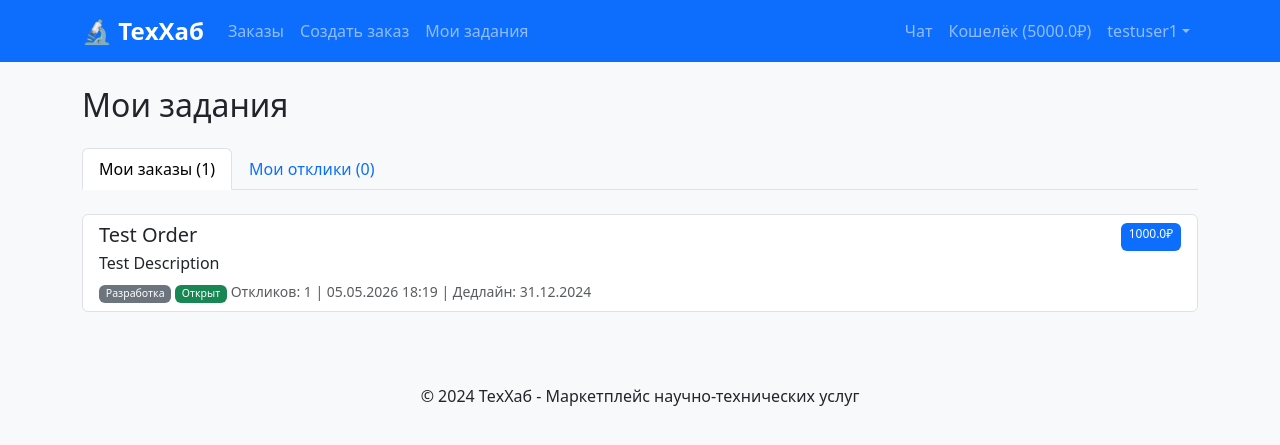
After one commit to NothingnessGit/TechHub, a Flask app: page /my_orders in a window 1280 px wide. The commit adds this page. Shown: the top 445 px of the page. Run offline with Flask 3, Linux system fonts and the light colour scheme; a user stored in the database is signed in.

Commit message:
update branch

```diff
--- a/techhub/app.py
+++ b/techhub/app.py
@@ -193,8 +193,20 @@ def create_order():
         title = request.form.get('title')
         description = request.form.get('description')
         category = request.form.get('category')
-        budget = float(request.form.get('budget'))
+        budget_str = request.form.get('budget')
         deadline_str = request.form.get('deadline')
+
+        # Валидация бюджета
+        try:
+            budget = float(budget_str)
+            if budget < 100:
+                flash('Минимальный бюджет должен быть не менее 100₽', 'danger')
+                categories = ['Разработка', 'Дизайн', 'Инженерия', 'Научные исследования', 'Анализ данных', 'Другое']
+                return render_template('create_order.html', categories=categories)
+        except (ValueError, TypeError):
+            flash('Некорректная сумма бюджета', 'danger')
+            categories = ['Разработка', 'Дизайн', 'Инженерия', 'Научные исследования', 'Анализ данных', 'Другое']
+            return render_template('create_order.html', categories=categories)
 
         deadline = None
         if deadline_str:
@@ -262,11 +274,19 @@ def accept_bid(bid_id):
         flash('У вас нет прав для этого действия', 'danger')
         return redirect(url_for('order_detail', order_id=order.id))
 
+    # Проверка баланса заказчика
+    if current_user.wallet_balance < bid.amount:
+        flash('Недостаточно средств на балансе для принятия отклика. Пожалуйста, пополните кошелек.', 'danger')
+        return redirect(url_for('order_detail', order_id=order.id))
+
+    # Блокировка суммы на балансе (резервирование)
     bid.status = 'accepted'
     order.status = 'in_progress'
+    # Резервируем сумму (списываем с баланса заказчика)
+    current_user.wallet_balance -= bid.amount
     db.session.commit()
 
-    flash('Отклик принят!', 'success')
+    flash('Отклик принят! Средства зарезервированы.', 'success')
     return redirect(url_for('order_detail', order_id=order.id))
 
 @app.route('/chat')
@@ -299,6 +319,39 @@ def chat_list():
 def chat(user_id):
     other_user = User.query.get_or_404(user_id)
 
+    # Проверка: чат возможен только если есть связанный заказ (отклик или заказчик)
+    has_connection = False
+
+    # Проверяем, есть ли заказы от current_user, где other_user сделал отклик
+    orders_by_current = Order.query.filter_by(customer_id=current_user.id).all()
+    for order in orders_by_current:
+        bid = Bid.query.filter_by(order_id=order.id, bidder_id=user_id).first()
+        if bid:
+            has_connection = True
+            break
+
+    # Проверяем, есть ли заказы от other_user, где current_user сделал отклик
+    if not has_connection:
+        orders_by_other = Order.query.filter_by(customer_id=user_id).all()
+        for order in orders_by_other:
+            bid = Bid.query.filter_by(order_id=order.id, bidder_id=current_user.id).first()
+            if bid:
+                has_connection = True
+                break
+
+    # Также разрешаем чат если уже есть история сообщений
+    if not has_connection:
+        existing_message = Message.query.filter(
+            ((Message.sender_id == current_user.id) & (Message.receiver_id == user_id)) |
+            ((Message.sender_id == user_id) & (Message.receiver_id == current_user.id))
+        ).first()
+        if existing_message:
+            has_connection = True
+
+    if not has_connection and current_user.id != user_id:
+        flash('Вы можете писать только пользователям, с которыми у вас есть общий заказ', 'warning')
+        return redirect(url_for('chat_list'))
+
     if request.method == 'POST':
         content = request.form.get('content')
         if content:
@@ -323,6 +376,23 @@ def chat(user_id):
     db.session.commit()
 
     return render_template('chat.html', other_user=other_user, messages=messages)
+
+@app.route('/my_orders')
+@login_required
+def my_orders():
+    """Страница с заказами пользователя: размещенные и отклики"""
+    # Заказы, которые создал пользователь
+    orders_posted = Order.query.filter_by(customer_id=current_user.id).order_by(Order.created_at.desc()).all()
+
+    # Отклики пользователя на заказы
+    bids_made = Bid.query.filter_by(bidder_id=current_user.id).order_by(Bid.created_at.desc()).all()
+    orders_bidded = [bid.order for bid in bids_made]
+    bids_dict = {bid.order_id: bid for bid in bids_made}
+
+    return render_template('my_orders.html',
+                         orders_posted=orders_posted,
+                         orders_bidded=orders_bidded,
+                         bids=bids_dict)
 
 @app.route('/wallet')
 @login_required
--- a/techhub/templates/base.html
+++ b/techhub/templates/base.html
@@ -22,6 +22,9 @@
                     {% if current_user.is_authenticated %}
                     <li class="nav-item">
                         <a class="nav-link" href="{{ url_for('create_order') }}">Создать заказ</a>
+                    </li>
+                    <li class="nav-item">
+                        <a class="nav-link" href="{{ url_for('my_orders') }}">Мои задания</a>
                     </li>
                     {% endif %}
                 </ul>
--- /dev/null
+++ b/techhub/templates/my_orders.html
@@ -0,0 +1,91 @@
+{% extends "base.html" %}
+
+{% block title %}Мои задания - ТехХаб{% endblock %}
+
+{% block content %}
+<h2 class="mb-4">Мои задания</h2>
+
+<ul class="nav nav-tabs mb-4" id="myOrdersTabs" role="tablist">
+    <li class="nav-item" role="presentation">
+        <button class="nav-link active" id="posted-tab" data-bs-toggle="tab" data-bs-target="#posted" type="button" role="tab">
+            Мои заказы ({{ orders_posted|length }})
+        </button>
+    </li>
+    <li class="nav-item" role="presentation">
+        <button class="nav-link" id="bidded-tab" data-bs-toggle="tab" data-bs-target="#bidded" type="button" role="tab">
+            Мои отклики ({{ orders_bidded|length }})
+        </button>
+    </li>
+</ul>
+
+<div class="tab-content" id="myOrdersTabContent">
+    <!-- Вкладка: размещенные заказы -->
+    <div class="tab-pane fade show active" id="posted" role="tabpanel">
+        {% if orders_posted %}
+        <div class="list-group">
+            {% for order in orders_posted %}
+            <a href="{{ url_for('order_detail', order_id=order.id) }}" class="list-group-item list-group-item-action">
+                <div class="d-flex w-100 justify-content-between">
+                    <h5 class="mb-1">{{ order.title }}</h5>
+                    <span class="badge bg-primary">{{ order.budget }}₽</span>
+                </div>
+                <p class="mb-1">{{ order.description[:200] }}{% if order.description|length > 200 %}...{% endif %}</p>
+                <small class="text-muted">
+                    <span class="badge bg-secondary">{{ order.category }}</span>
+                    <span class="badge bg-{% if order.status == 'open' %}success{% elif order.status == 'in_progress' %}warning{% elif order.status == 'completed' %}info{% else %}secondary{% endif %}">
+                        {% if order.status == 'open' %}Открыт{% elif order.status == 'in_progress' %}В работе{% elif order.status == 'completed' %}Завершен{% else %}{{ order.status }}{% endif %}
+                    </span>
+                    Откликов: {{ order.bids|length }} |
+                    {{ order.created_at.strftime('%d.%m.%Y %H:%M') }}
+                    {% if order.deadline %} | Дедлайн: {{ order.deadline.strftime('%d.%m.%Y') }}{% endif %}
+                </small>
+            </a>
+            {% endfor %}
+        </div>
+        {% else %}
+        <div class="alert alert-info">
+            У вас пока нет размещенных заказов. <a href="{{ url_for('create_order') }}">Создать первый заказ</a>
+        </div>
+        {% endif %}
+    </div>
+
+    <!-- Вкладка: заказы с откликами -->
+    <div class="tab-pane fade" id="bidded" role="tabpanel">
+        {% if orders_bidded %}
+        <div class="list-group">
+            {% for order in orders_bidded %}
+            {% set bid = bids.get(order.id) %}
+            <a href="{{ url_for('order_detail', order_id=order.id) }}" class="list-group-item list-group-item-action">
+                <div class="d-flex w-100 justify-content-between">
+                    <h5 class="mb-1">{{ order.title }}</h5>
+                    <span class="badge bg-primary">{{ order.budget }}₽</span>
+                </div>
+                <p class="mb-1">{{ order.description[:200] }}{% if order.description|length > 200 %}...{% endif %}</p>
+                <small class="text-muted">
+                    <span class="badge bg-secondary">{{ order.category }}</span>
+                    <span class="badge bg-{% if order.status == 'open' %}success{% elif order.status == 'in_progress' %}warning{% elif order.status == 'completed' %}info{% else %}secondary{% endif %}">
+                        {% if order.status == 'open' %}Открыт{% elif order.status == 'in_progress' %}В работе{% elif order.status == 'completed' %}Завершен{% else %}{{ order.status }}{% endif %}
+                    </span>
+                    Ваш отклик:
+                    {% if bid.status == 'pending' %}
+                    <span class="badge bg-warning">На рассмотрении</span>
+                    {% elif bid.status == 'accepted' %}
+                    <span class="badge bg-success">Принят</span>
+                    {% else %}
+                    <span class="badge bg-danger">Отклонён</span>
+                    {% endif %}
+                    | Сумма: {{ bid.amount }}₽ |
+                    Заказчик: <a href="{{ url_for('profile', user_id=order.customer.id) }}">{{ order.customer.username }}</a> |
+                    {{ order.created_at.strftime('%d.%m.%Y %H:%M') }}
+                </small>
+            </a>
+            {% endfor %}
+        </div>
+        {% else %}
+        <div class="alert alert-info">
+            Вы пока не откликались на заказы. <a href="{{ url_for('orders') }}">Посмотреть доступные заказы</a>
+        </div>
+        {% endif %}
+    </div>
+</div>
+{% endblock %}
```
Also changed, not shown: techhub/templates/order_detail.html (+7 -1 lines), techhub/instance/techhub.db (added), 2 other files.
